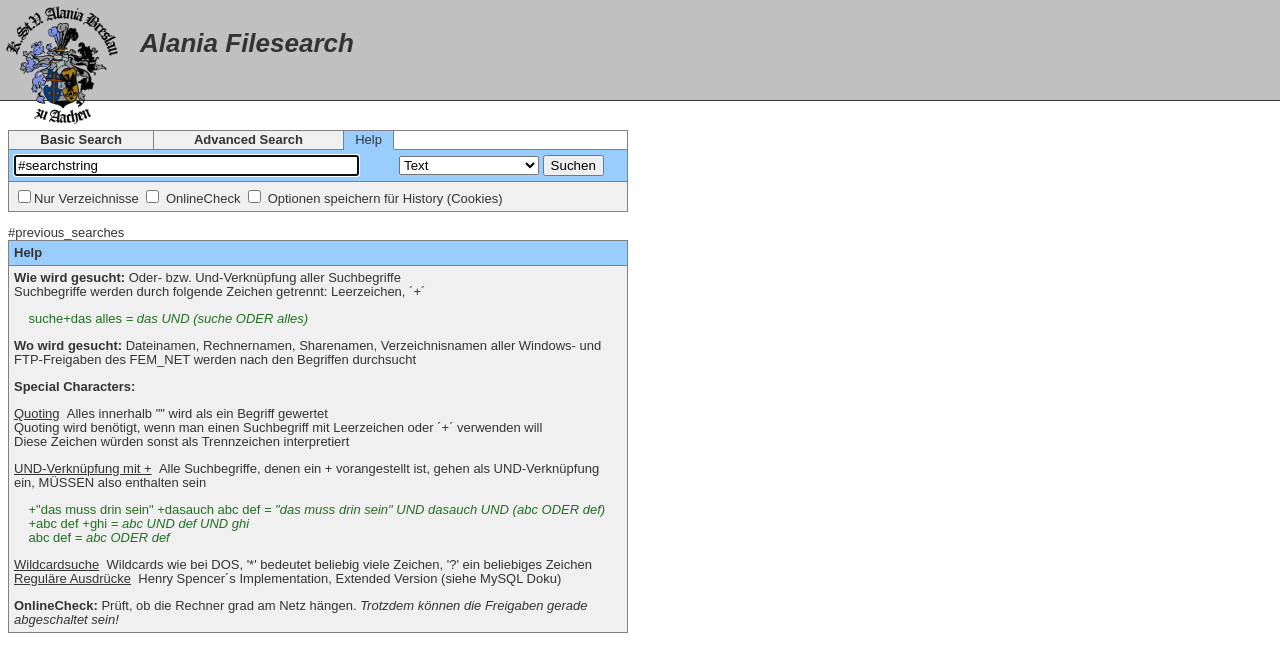
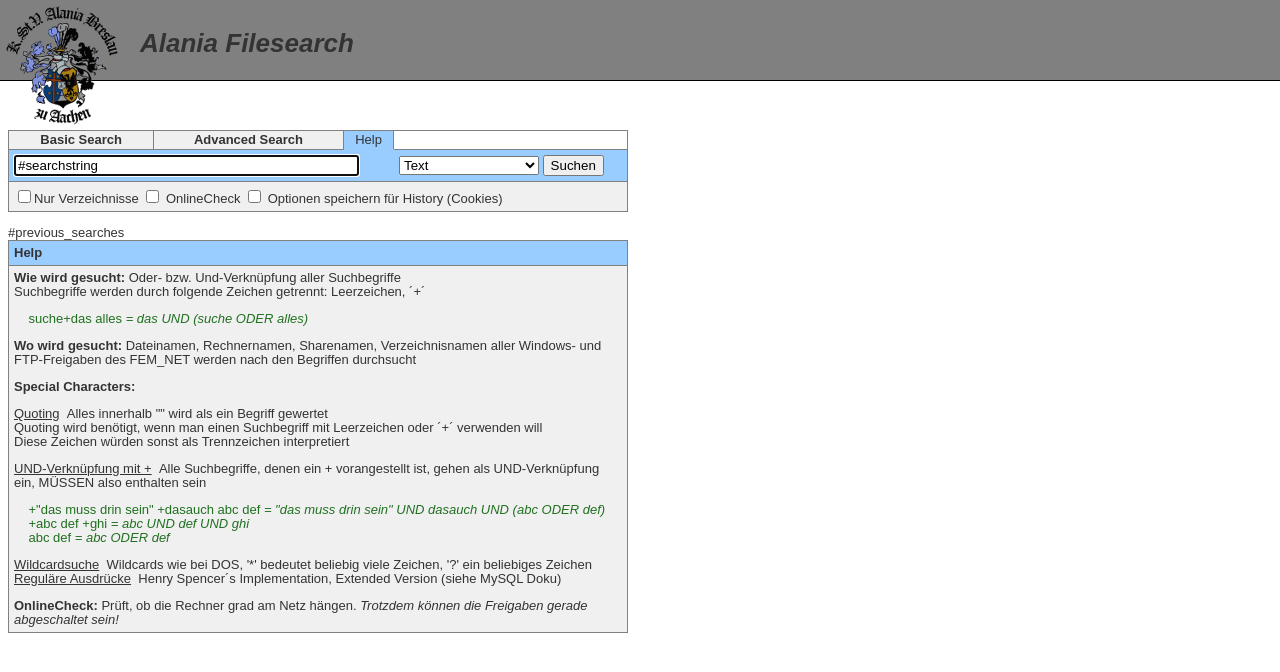
Before and after one commit to heipei/femfind, a plain HTML site: page template_help.html in a window 1280 px wide. Drawn offline with Linux system fonts and the light colour scheme.

```diff
--- a/style.css
+++ b/style.css
@@ -69,10 +69,11 @@ div.logo {
 	position: absolute;
 	top: 0px;
 	left: 0px;
-	height: 100px;
-	background-color: #c0c0c0;
 	width: 100%;
-	border-bottom: 1px solid #333;
+	height: 80px;
+	border-bottom: 1px solid black;
+	background-color: gray;
+	margin: 0px;
 }
 
 div.logo img {
```
